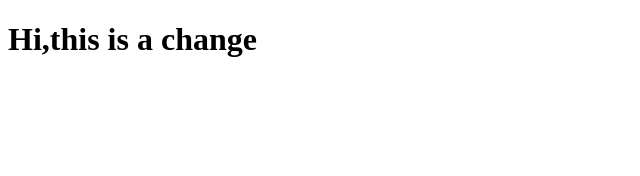
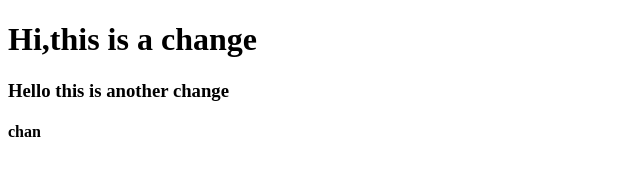
Before and after one commit to abdunnur156/Javascript-codes, a plain HTML site: page index.html in a window 1280 px wide. Shown: the whole page, without its empty margins (0-640 px from the left). Drawn offline with Linux system fonts and the light colour scheme.

Commit message:
Update index.html

```diff
--- a/index.html
+++ b/index.html
@@ -8,5 +8,7 @@
   </head>
   <body>
     <h1>Hi,this is a change</h1>
+    <h3>Hello this is another change</h3>
+    <h4>chan</h4>
   </body>
 </html>
```
